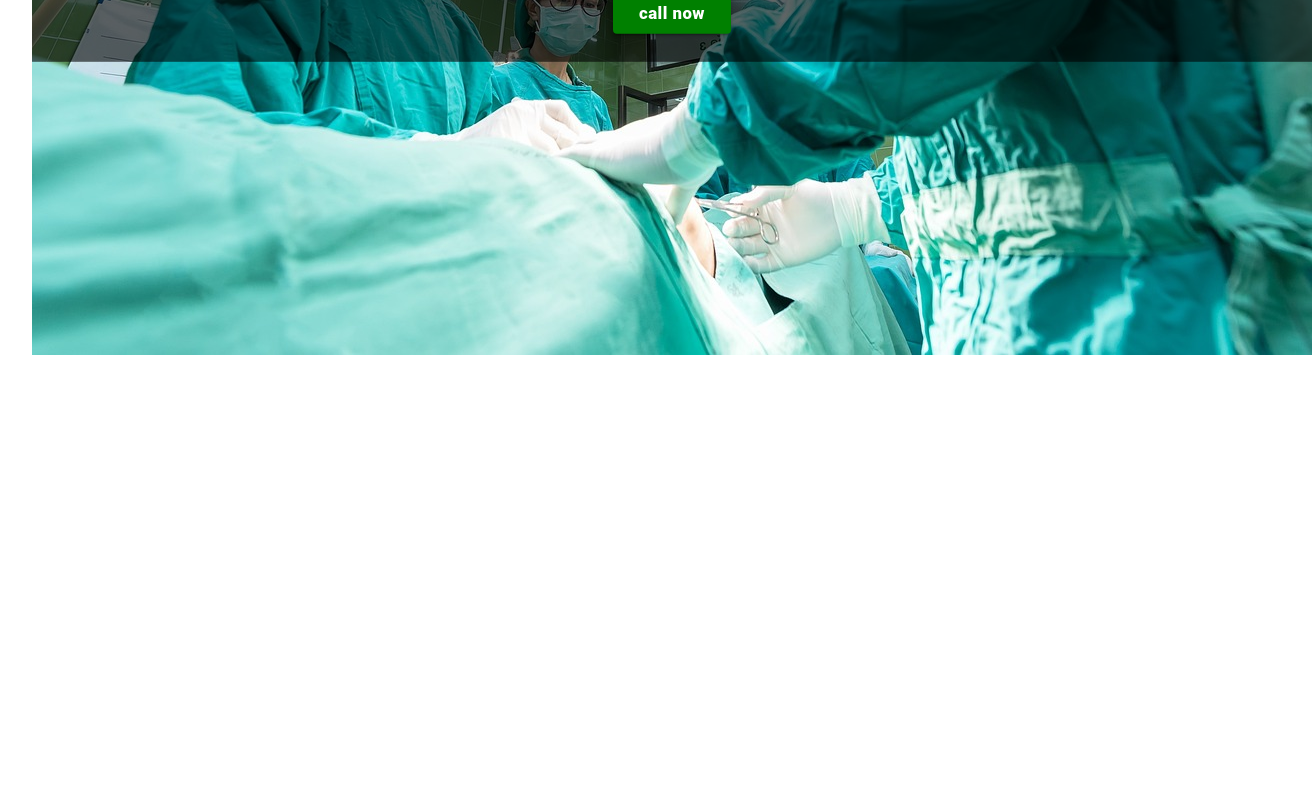
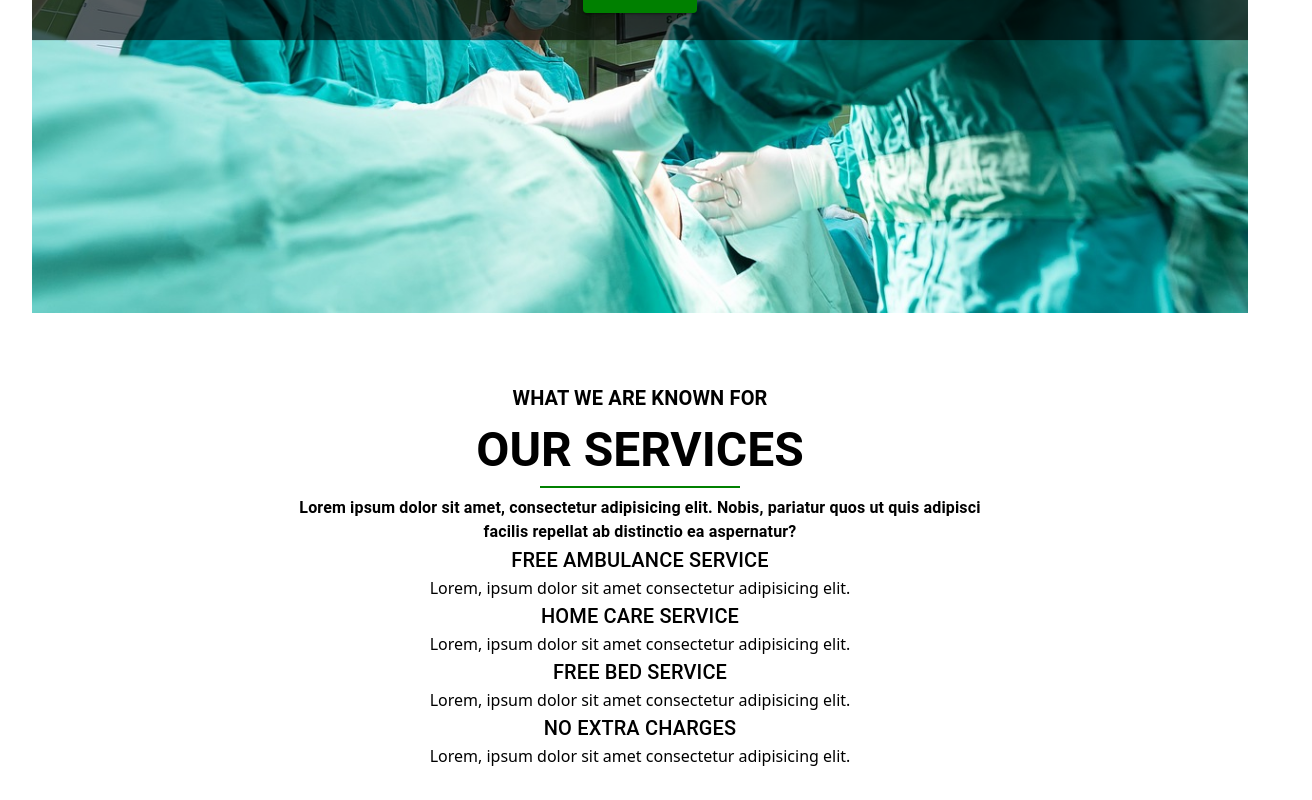
Before and after one commit to Rahuljangir7/index1406, a React (Vite) app in the folder react/hospital/: page / in a window 1280 px wide. Shown: the part 522-1322 px from the top of the page, 1312 px wide, since content can reach past the window. Before the commit the page ends 877 px from the top, so only its background shows below. Built offline with nearby package versions, Linux system fonts and the light colour scheme.

Commit message:
update all files

```diff
--- a/react/hospital/src/App.jsx
+++ b/react/hospital/src/App.jsx
@@ -1,12 +1,26 @@
 import "./App.css";
+import Cart from "./component/Cart";
+import Heading from "./component/Heading";
 import Hero from "./component/Hero";
 import Navbar from "./component/Navbar";
+import { data } from "./data";
 
 function App() {
   return (
     <>
-      <Navbar/>
-      <Hero/>
+      <Navbar />
+      <Hero />
+      <div>
+
+      {data.map((item) => {
+        return (
+          <>
+            <Heading head3={item.title} head5={item.heading} para={item.des} />
+          </>
+        );
+      })}
+      <Cart/>
+      </div>
     </>
   );
 }
--- /dev/null
+++ b/react/hospital/src/component/Cart.jsx
@@ -0,0 +1,24 @@
+import { Container, Typography } from '@mui/material'
+import React from 'react'
+import { cart } from '../data'
+
+const Cart = () => {
+  return (
+    <>
+    <Container>
+        {cart.map((carts)=>{
+            return (
+                <>
+                <Typography variant='circle'>{carts.icon}</Typography>
+                <Typography variant='h6'>{carts.heading}</Typography>
+                <Typography variant='p'>{carts.des}</Typography>
+                </>
+            )
+        })}
+    </Container>
+
+    </>
+  )
+}
+
+export default Cart
--- /dev/null
+++ b/react/hospital/src/component/Heading.jsx
@@ -0,0 +1,34 @@
+import { Container, Typography } from "@mui/material";
+import React from "react";
+
+const Heading = ({ head5, head3, para }) => {
+  return (
+    <>
+      <Container sx={{
+        display: 'flex',
+        flexDirection: 'column',
+        alignItems:'center',
+        gap:1,
+        padding: 'calc(5px + 5vw) 0 0',
+        textAlign:'center',
+      }}>
+        <Typography variant="h6" sx={{
+            fontWeight:'bold',
+        }}>{head5}</Typography>
+        <Typography variant="h3" sx={{
+            fontWeight:'bold',
+        }}>{head3}</Typography>
+        <Typography variant="span" sx={{
+            border: 'thin solid green',
+            width: 200,
+        }}></Typography>
+        <Typography sx={{
+            fontWeight:'700',
+            width:'60%',
+        }}>{para}</Typography>
+      </Container>
+    </>
+  );
+};
+
+export default Heading;
--- a/react/hospital/src/component/Hero.jsx
+++ b/react/hospital/src/component/Hero.jsx
@@ -9,7 +9,7 @@ const Hero = () => {
         maxWidth="100%"
         sx={{
           padding: "0 !important",
-          position: "absolute",
+          position: "relative",
         }}
       >
         <CardMedia
--- a/react/hospital/src/component/Navbar.jsx
+++ b/react/hospital/src/component/Navbar.jsx
@@ -97,7 +97,7 @@ const Navbar = () => {
                 flexGrow: 1,
                 display: { xs: "none", md: "flex" },
                 justifyContent: "end",
-                gap: 10,
+                gap: 9,
                 alignItems: "center",
               }}
             >
--- /dev/null
+++ b/react/hospital/src/data.js
@@ -0,0 +1,32 @@
+import React from "react";
+
+export const data = [
+  {
+    title: "OUR SERVICES",
+    heading: "WHAT WE ARE KNOWN FOR",
+    des: "Lorem ipsum dolor sit amet, consectetur adipisicing elit. Nobis, pariatur quos ut quis adipisci facilis repellat ab distinctio ea aspernatur?",
+  },
+];
+
+export const cart = [
+  {
+    icon: "",
+    heading: "FREE AMBULANCE SERVICE",
+    des: "Lorem, ipsum dolor sit amet consectetur adipisicing elit.",
+  },
+  {
+    icon: "",
+    heading: "HOME CARE SERVICE",
+    des: "Lorem, ipsum dolor sit amet consectetur adipisicing elit.",
+  },
+  {
+    icon: "",
+    heading: "FREE BED SERVICE",
+    des: "Lorem, ipsum dolor sit amet consectetur adipisicing elit.",
+  },
+  {
+    icon: "",
+    heading: "NO EXTRA CHARGES",
+    des: "Lorem, ipsum dolor sit amet consectetur adipisicing elit.",
+  },
+];
```
